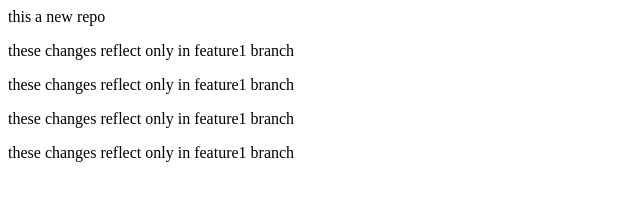
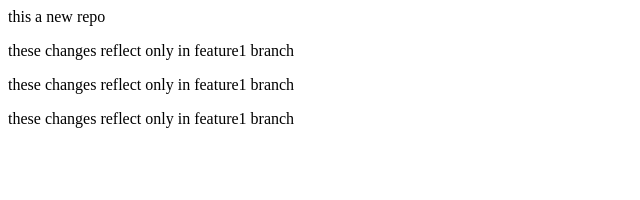
Before and after one commit to Saadullah128/local-repo, a plain HTML site: page index.html in a window 1280 px wide. Shown: the whole page, without its empty margins (0-640 px from the left). Drawn offline with Linux system fonts and the light colour scheme.

Commit message:
Test commit

```diff
--- a/index.html
+++ b/index.html
@@ -10,6 +10,3 @@
 <p>
     these changes reflect only in feature1 branch
 </p>
-<p>
-    these changes reflect only in feature1 branch
-</p>
```
